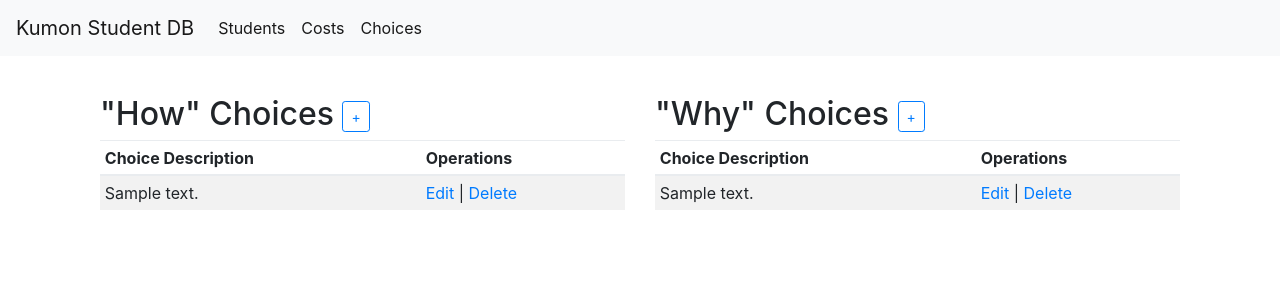
After one commit to half-adder/kumon, a Django app: page /registration/choices/ in a window 1280 px wide. The commit adds this page. Shown: the top 300 px of the page. Run offline with Django 3.2, Linux system fonts and the light colour scheme; tables that the repository leaves empty hold one stand-in row (values such as "Sample post"); some libraries are stand-ins or nearby versions.

Commit message:
CRUD operations for choices

```diff
--- a/kumon_student_db/student_registration/urls.py
+++ b/kumon_student_db/student_registration/urls.py
@@ -43,6 +43,38 @@ urlpatterns = [
         views.RegistrationCostDeleteView.as_view(),
         name="registration-cost-delete",
     ),
+    # Choices Views,
+    path("choices/", views.choices, name="choices"),
+    path(
+        "choices/how/create",
+        views.HowChoiceCreateView.as_view(),
+        name="how-choice-create",
+    ),
+    path(
+        "choices/why/create",
+        views.WhyChoiceCreateView.as_view(),
+        name="why-choice-create",
+    ),
+    path(
+        "choices/how/<int:pk>/",
+        views.HowChoiceUpdateView.as_view(),
+        name="how-choice-update",
+    ),
+    path(
+        "choices/how/<int:pk>/delete/",
+        views.HowChoiceDeleteView.as_view(),
+        name="how-choice-delete",
+    ),
+    path(
+        "choices/why/<int:pk>/",
+        views.WhyChoiceUpdateView.as_view(),
+        name="why-choice-update",
+    ),
+    path(
+        "choices/why/<int:pk>/delete/",
+        views.WhyChoiceDeleteView.as_view(),
+        name="why-choice-delete",
+    ),
     # API
     path("api/cost_info", api.get_cost_info, name="cost-info"),
 ]
--- a/kumon_student_db/student_registration/views.py
+++ b/kumon_student_db/student_registration/views.py
@@ -56,6 +56,54 @@ def customer_copy(request, pk):
     )
 
 
+def choices(request):
+    how_choices = models.HowChoice.objects.all()
+    why_choices = models.WhyChoice.objects.all()
+    return render(request, template_name="student_registration/choices.html", context={'how_choices': how_choices, 'why_choices': why_choices})
+
+
+class HowChoiceCreateView(CreateView):
+    form_class = forms.HowChoiceForm
+    template_name = "student_registration/choice_form.html"
+    success_url = reverse_lazy("student_registration:choices")
+    queryset = models.HowChoice.objects.all()
+
+
+class WhyChoiceCreateView(CreateView):
+    form_class = forms.WhyChoiceForm
+    template_name = "student_registration/choice_form.html"
+    success_url = reverse_lazy("student_registration:choices")
+    queryset = models.WhyChoice.objects.all()
+
+
+class HowChoiceUpdateView(UpdateView):
+    model = models.HowChoice
+    form_class = forms.HowChoiceForm
+    template_name = "student_registration/choice_form.html"
+    success_url = reverse_lazy("student_registration:choices")
+    queryset = models.HowChoice.objects.all()
+
+
+class WhyChoiceUpdateView(UpdateView):
+    model = models.WhyChoice
+    form_class = forms.WhyChoiceForm
+    template_name = "student_registration/choice_form.html"
+    success_url = reverse_lazy("student_registration:choices")
+    queryset = models.WhyChoice.objects.all()
+
+
+class HowChoiceDeleteView(DeleteView):
+    model = models.HowChoice
+    template_name = "student_registration/cost_confirm_delete.html"
+    success_url = reverse_lazy("student_registration:choices")
+
+
+class WhyChoiceDeleteView(DeleteView):
+    model = models.WhyChoice
+    template_name = "student_registration/cost_confirm_delete.html"
+    success_url = reverse_lazy("student_registration:choices")
+
+
 class MonthlyCostCreateView(CreateView):
     form_class = forms.MonthlyCostForm
     template_name = "student_registration/monthly_cost_form.html"
--- a/kumon_student_db/templates/base.html
+++ b/kumon_student_db/templates/base.html
@@ -55,6 +55,9 @@
         </li>
         <li class="nav-item active">
           <a class="nav-link" href="{% url 'student_registration:cost-list' %}">Costs</a>
+        </li>
+        <li class="nav-item active">
+          <a class="nav-link" href="{% url 'student_registration:choices' %}">Choices</a>
         </li>
         {#        {% if request.user.is_authenticated %}#}
         {#          <li class="nav-item">#}
--- /dev/null
+++ b/kumon_student_db/templates/student_registration/choices.html
@@ -0,0 +1,56 @@
+{% extends "base.html" %}
+{% load static i18n %}
+{% block title %}Student{% endblock %}
+
+{% block content %}
+  <div class="container">
+    <div class="row" style="margin-top: 20px;">
+      <div class="col">
+        <h2>"How" Choices <a class="btn btn-outline-primary btn-sm" role="button"
+                             href="{% url 'student_registration:how-choice-create' %}">+</a></h2>
+        <table class="table table-striped table-sm" id="table_monthly">
+          <thead>
+          <tr>
+            <th scope="col">Choice Description</th>
+            <th scope="col">Operations</th>
+          </tr>
+          </thead>
+
+          <tbody>
+          {% for choice in how_choices %}
+            <tr>
+              <td>{{ choice.description }}</td>
+              <td><a href="{% url 'student_registration:how-choice-update' choice.id %}">Edit</a> | <a href="{% url 'student_registration:how-choice-delete' choice.id %}">Delete</a></td>
+            </tr>
+          {% endfor %}
+          </tbody>
+        </table>
+      </div>
+      <div class="col">
+
+        <h2>"Why" Choices <a class="btn btn-outline-primary btn-sm" role="button"
+                             href="{% url 'student_registration:why-choice-create' %}">+</a></h2>
+        <table class="table table-striped table-sm" id="table_reg">
+          <thead>
+          <tr>
+            <th scope="col">Choice Description</th>
+            <th scope="col">Operations</th>
+          </tr>
+          </thead>
+
+          <tbody>
+          {% for choice in why_choices %}
+            <tr>
+              <td>{{ choice.description }}</td>
+              <td><a href="{% url 'student_registration:why-choice-update' choice.id %}">Edit</a> | <a href="{% url 'student_registration:why-choice-delete' choice.id %}">Delete</a></td>
+            </tr>
+          {% endfor %}
+          </tbody>
+          </tbody>
+        </table>
+
+
+      </div>
+    </div>
+  </div>
+{% endblock content %}
```
Also changed, not shown: kumon_student_db/student_registration/forms.py (+46 -1 lines), kumon_student_db/templates/student_registration/choice_form.html (added, +8 -0 lines).
